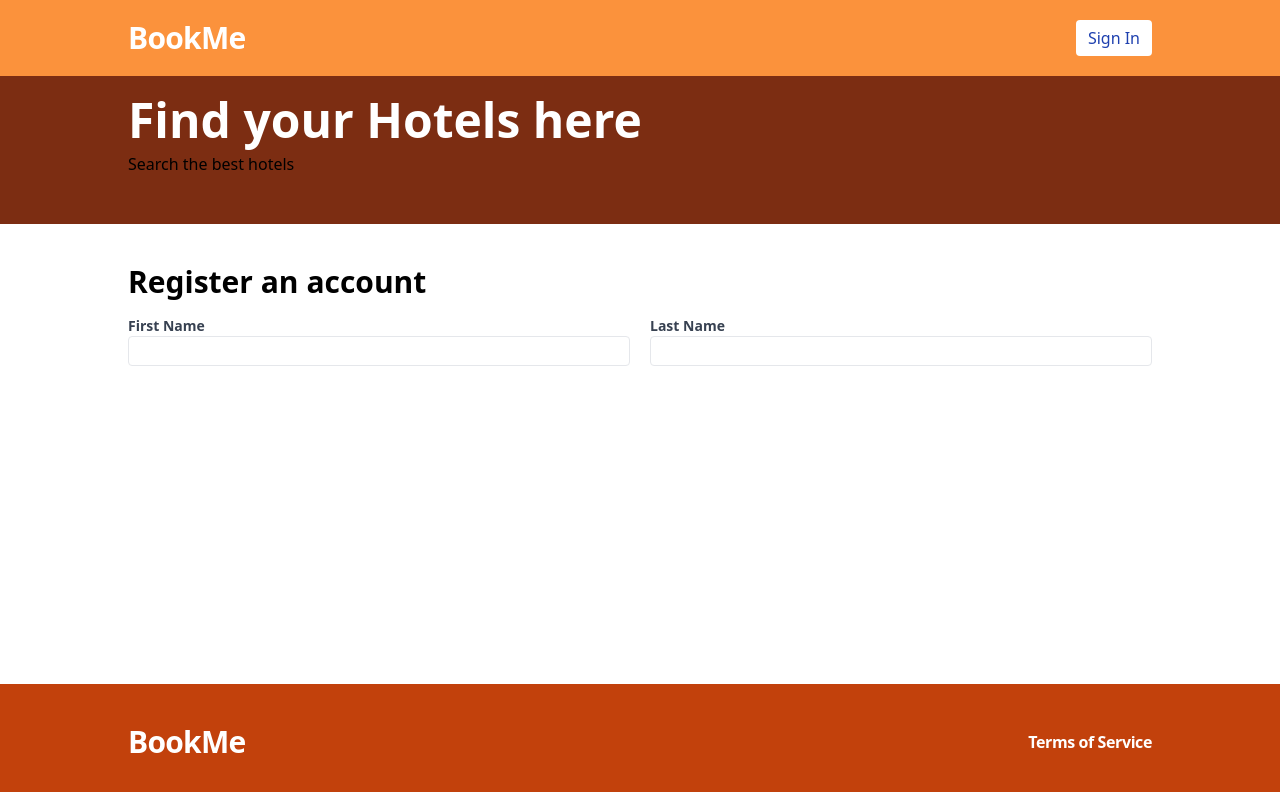
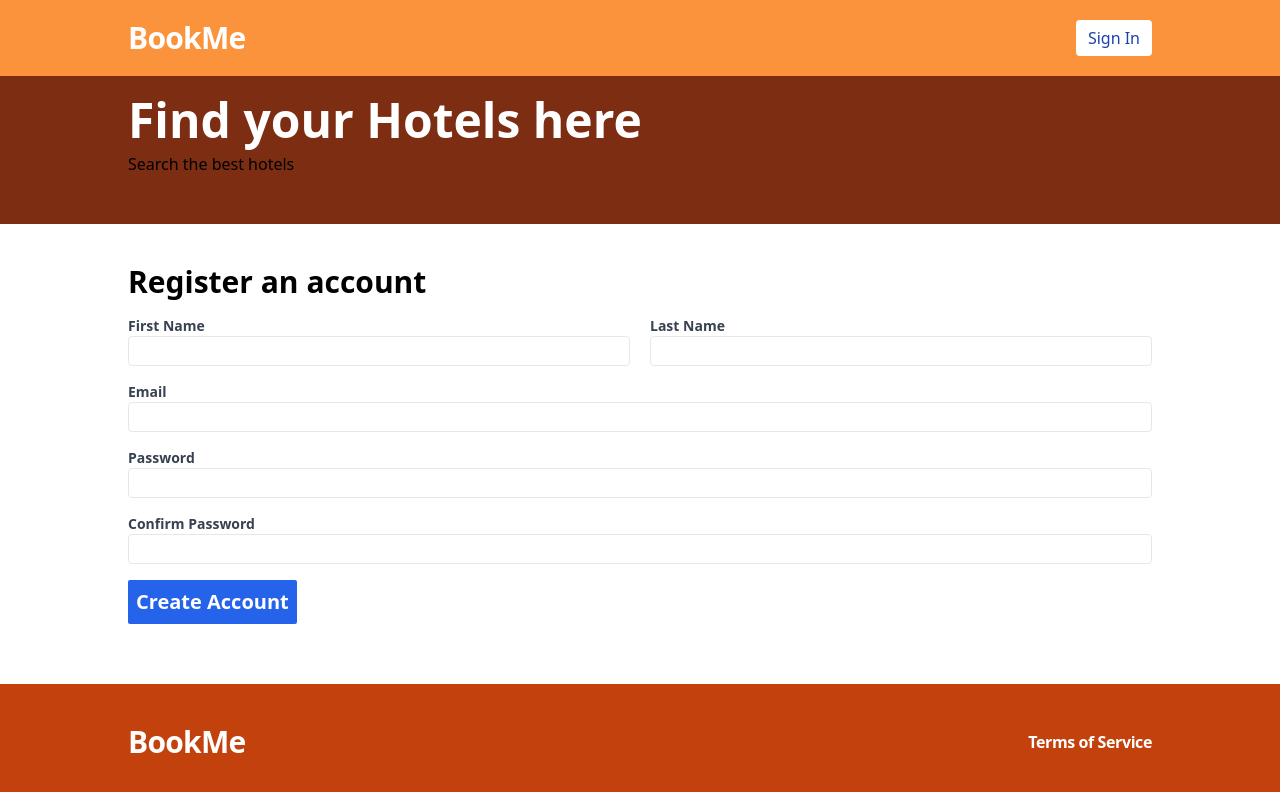
Before and after one commit to jquizo/T3A2-MERN-Booking-App, a React (Vite) app in the folder frontend/: page /register in a window 1280 px wide. Shown: the top 792 px of the page. Built offline with nearby package versions, Linux system fonts and the light colour scheme.

Commit message:
added email/password inputs

```diff
--- a/frontend/src/pages/Register.jsx
+++ b/frontend/src/pages/Register.jsx
@@ -5,20 +5,66 @@ const Register = () => {
 
     const { register, watch, handleSubmit } = useForm()
 
+    const onSubmit = handleSubmit((data) => {
+        console.log(data);
+    })
+
 
     return (
-        <form className="flex flex-col gap-4">
+        <form className="flex flex-col gap-4" onSubmit={onSubmit}>
             <h2 className="text-3xl font-bold">Register an account</h2>
             <div className="flex flex-col md:flex-row gap-5">
+                {/* First Name input */}
                 <label className="text-gray-700 text-sm font-bold flex-1">
                     First Name
-                    <input className="border rounded w-full py-1 px-2 font-normal"></input>
+                    <input className="border rounded w-full py-1 px-2 font-normal" {...register("firstName", {required:"This field is required"})}></input>
                 </label>
+                {/* Last Name input */}
                 <label className="text-gray-700 text-sm font-bold flex-1">
                     Last Name
-                    <input className="border rounded w-full py-1 px-2 font-normal"></input>
+                    <input className="border rounded w-full py-1 px-2 font-normal" {...register("lastName", {required:"This field is required"})}></input>
                 </label>
             </div>
+                {/* Email input */}
+                    <label className="text-gray-700 text-sm font-bold flex-1">
+                    Email
+                    <input
+                    type="email"
+                    className="border rounded w-full py-1 px-2 font-normal" {...register("email", {required:"This field is required"})}></input>
+                </label>
+                {/* Password input */}
+                    <label className="text-gray-700 text-sm font-bold flex-1">
+                    Password
+                    <input
+                    type="password"
+                    className="border rounded w-full py-1 px-2 font-normal" {...register("password", {
+                        required:"This field is required",
+                        minLength: {
+                            value: 6,
+                            message: "Password must be a minimum of 6 characters or more"
+                        },
+                    })}></input>
+                </label>
+                {/* Confirm password input */}
+                    <label className="text-gray-700 text-sm font-bold flex-1">
+                    Confirm Password
+                    <input
+                    type="email"
+                    className="border rounded w-full py-1 px-2 font-normal" {...register("confirmPassword", {
+                        validate:(val)=> {
+                            if(!val){
+                                return "This field is required"
+                            } else if(watch("password") !== val){
+                                return "Your passwords do not match";
+                            }
+                        },
+                    })}></input>
+                </label>
+                <span>
+                    <button
+                    type="submit"
+                    className="bg-blue-600 text-white rounded-sm p-2 font-bold hover:bg-blue-500 text-xl">Create Account</button>
+                </span>
         </form>
     );
 };
```
Also changed, not shown: 1 other file (tests, documents, lock files or other folders).
